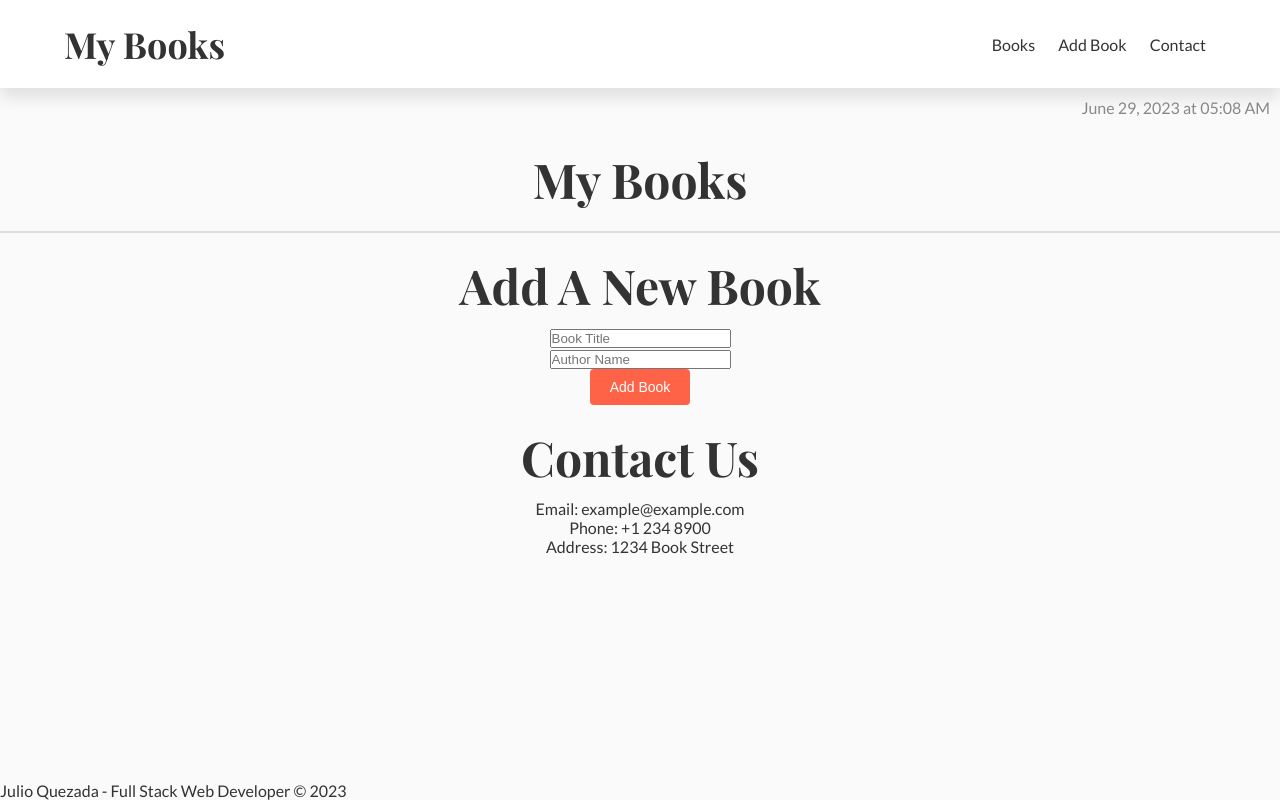
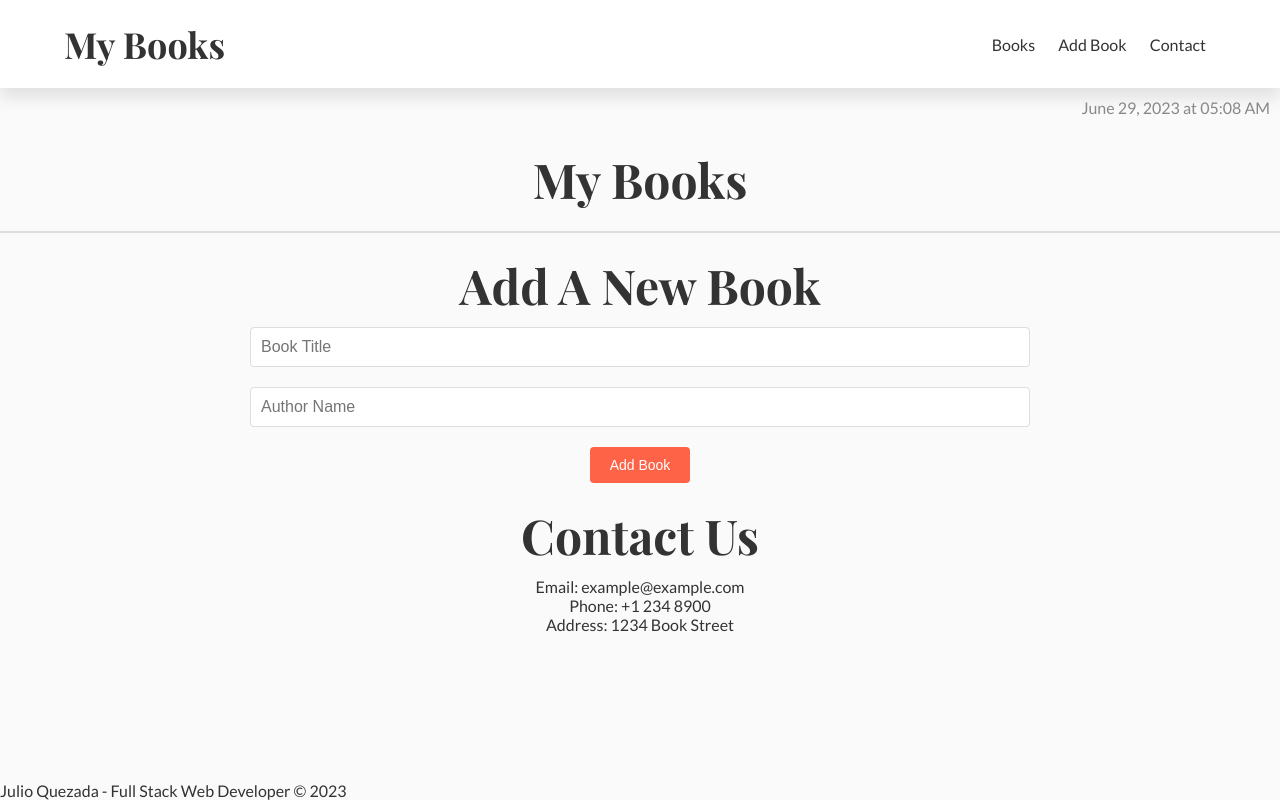
Before and after one commit to Alejandroq12/my-books, a website: page index.html in a window 1280 px wide. Drawn offline with nearby package versions, Linux system fonts and the light colour scheme.

Commit message:
Update styles of add book section

```diff
--- a/assets/css/style.css
+++ b/assets/css/style.css
@@ -127,3 +127,18 @@ button {
 button:hover {
   background-color: #ff4500;
 }
+
+/* Add book section */
+.addBookForm input {
+  width: 100%;
+  padding: 1rem;
+  border: 1px solid #ddd;
+  border-radius: 4px;
+  font-size: 1.6rem;
+  margin-bottom: 2rem;
+  transition: border-color 0.3s ease;
+}
+
+.addBookForm input:focus {
+  border-color: #ff6347;
+}
```
